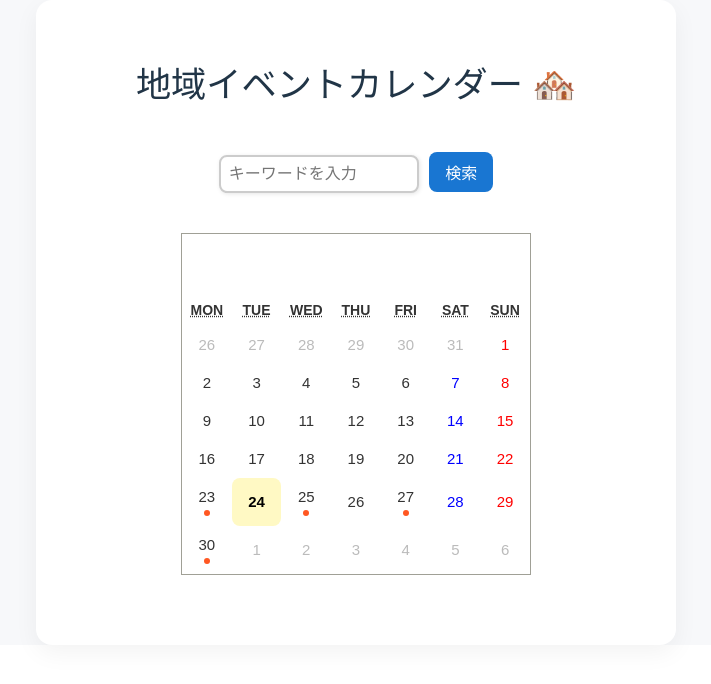
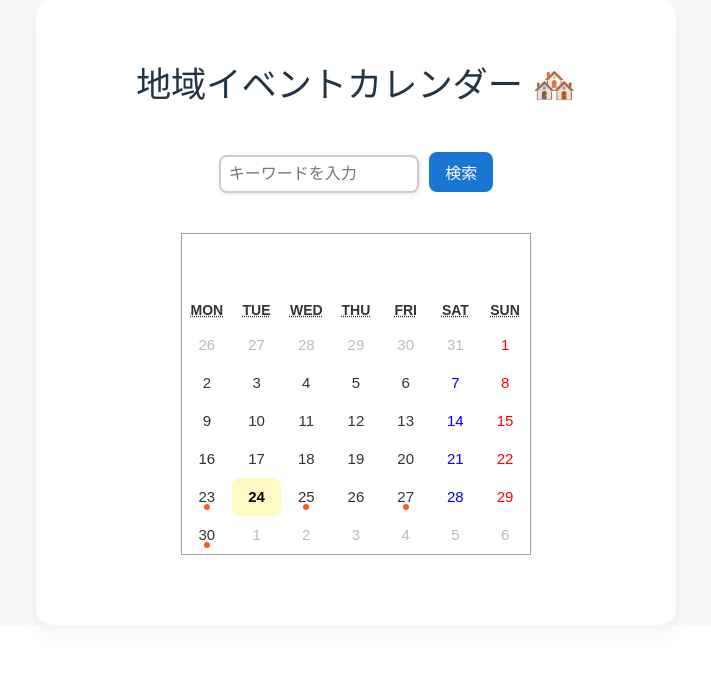
Before and after one commit to okada076/community-event-app, a React (Vite) app: page / in a window 1280 px wide. Shown: the top 684 px of the page, without its empty margins (284-995 px from the left). Built offline with nearby package versions, Linux system fonts and the light colour scheme.

Commit message:
日付のずれを修正

```diff
--- a/src/style.css
+++ b/src/style.css
@@ -231,11 +231,17 @@ button:hover {
   color: blue !important;
 }
 
+.react-calendar__tile {
+  position: relative;
+}
+
 /* イベントありの日付に小さな丸印 */
 .react-calendar__tile--hasEvent::after {
   content: '';
-  display: block;
-  margin: 4px auto 0;
+  position: absolute;
+  bottom: 6px; /* 適宜調整可 */
+  left: 50%;
+  transform: translateX(-50%);
   width: 6px;
   height: 6px;
   background-color: #ff5722;
```
